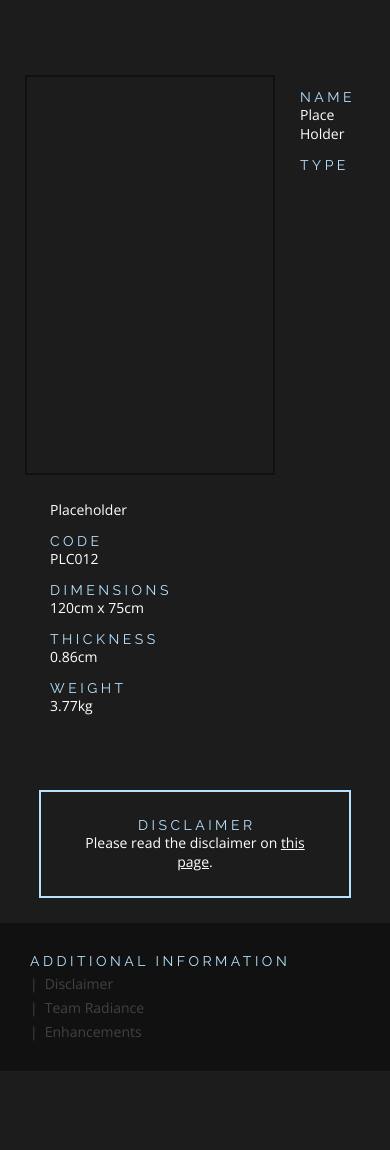
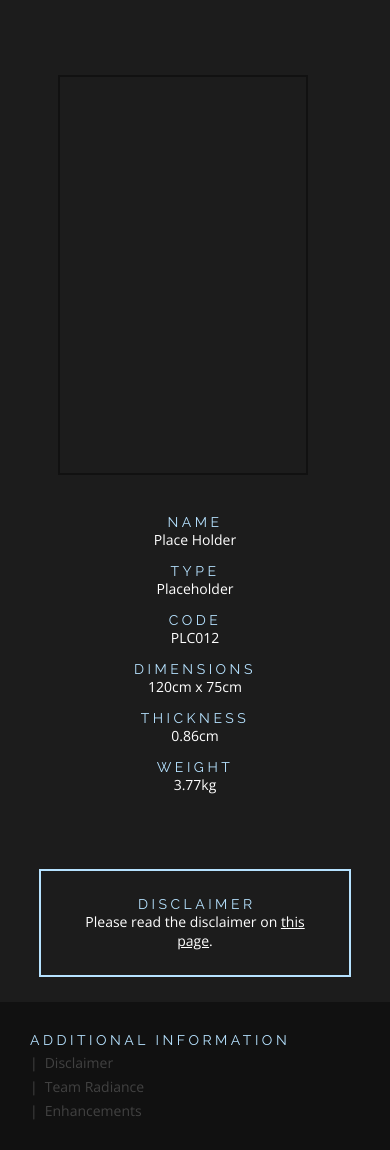
Before and after one commit to ZeeHatcher/COS10011, a PHP site: page /product1_1.html in a window 390 px wide. Shown: the part 120-1270 px from the top of the page. Before the commit the page ends 1160 px from the top, so only its background shows below. Run offline with PHP 8.4, Linux system fonts and the light colour scheme.

Commit message:
Change fluid layout styling

```diff
--- a/assign1/styles/style-mobile.css
+++ b/assign1/styles/style-mobile.css
@@ -104,7 +104,7 @@
   }
 
   .product__details {
-    margin-left: 25px;
+    text-align: center;
   }
 
   .seperator {
--- a/assign1/styles/style.css
+++ b/assign1/styles/style.css
@@ -606,12 +606,17 @@ table, tr, th {
 .product {
   width: 50%;
   margin: 50px auto;
+  display: flex;
+  justify-content: center;
+  flex-wrap: wrap;
   overflow: hidden;
 }
 
 .product__img {
-  margin: 0 50px;
-  float: left
+  margin: 0 100px 25px 0;
+}
+
+.product__details {
 }
 
 .product__property {
```
